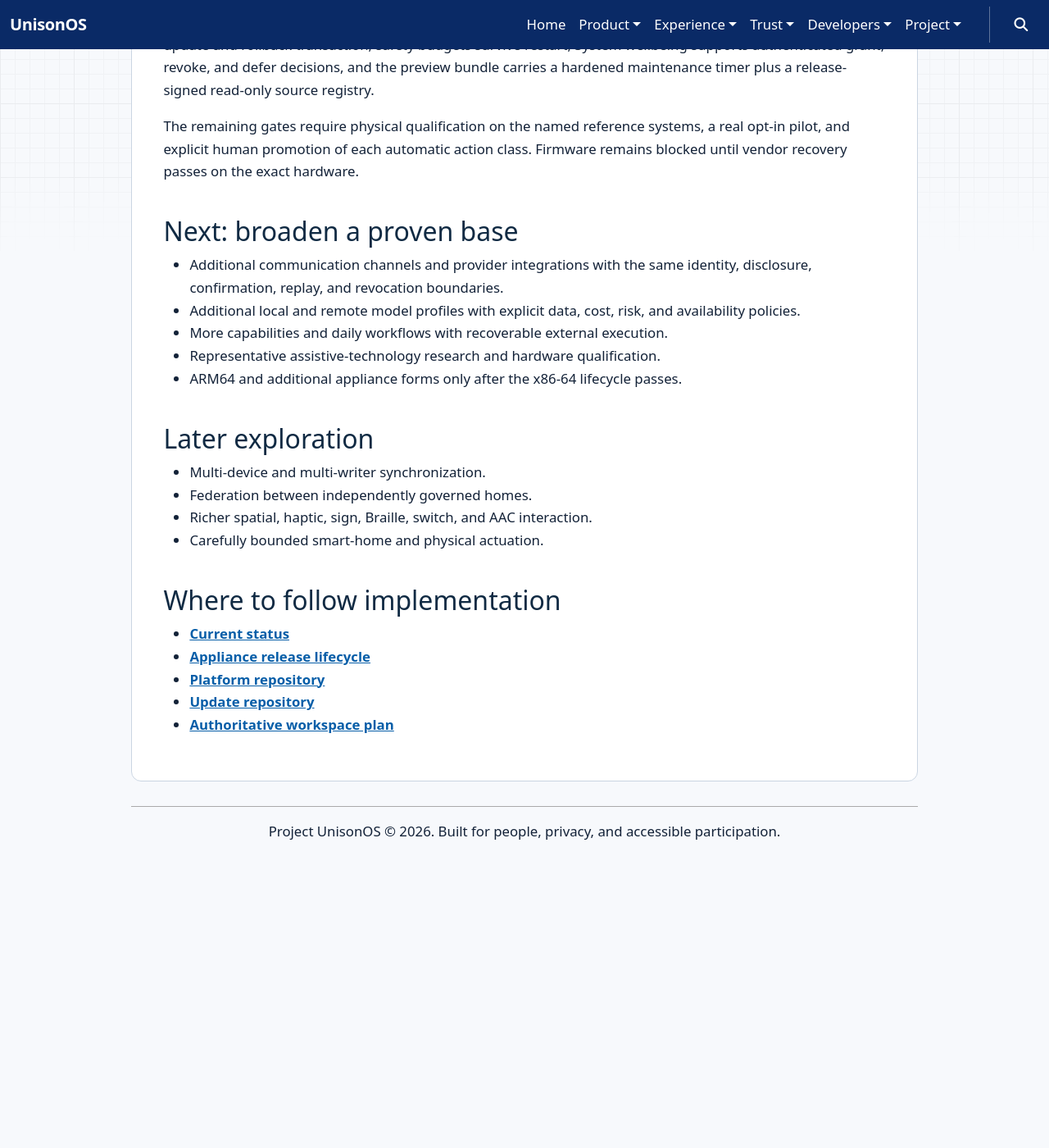
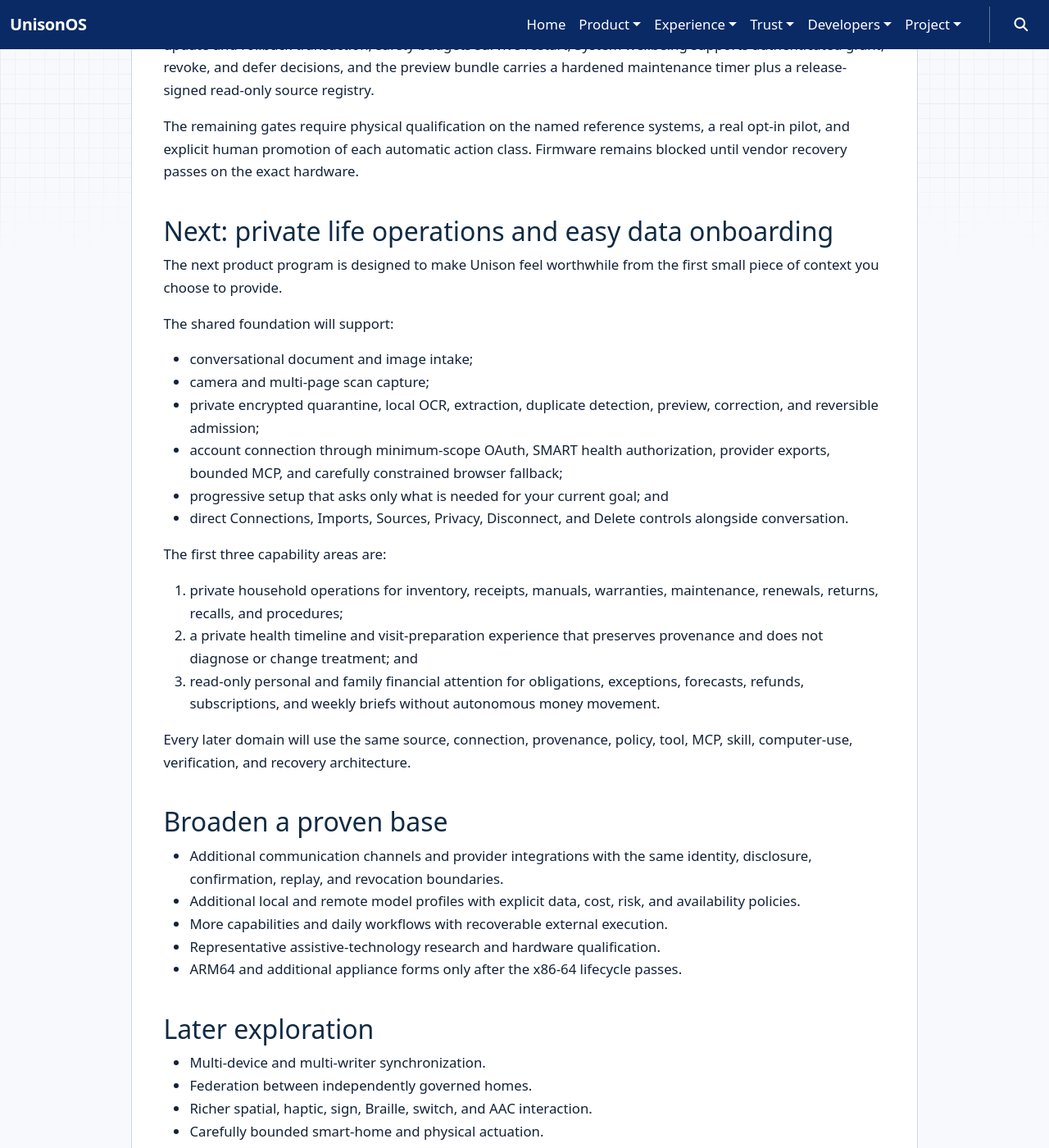
Before and after one commit to project-unisonOS/project-unisonos.github.io, an MkDocs documentation site: the page built from docs/project/roadmap.md, in a window 1280 px wide and 1400 px high, scrolled down 1811 px. Shown: the whole window at 82% size. Built offline with MkDocs 1.6.1, drawn with Linux system fonts in a browser that asks for light colours; nearby versions of some CDN libraries; before the commit the page ends 2855 px from its top, so only the background shows below that.

Commit message:
docs: add private life operations roadmap (#26)
Co-authored-by: dadam <dadam@example.com>

```diff
--- a/docs/project/roadmap.md
+++ b/docs/project/roadmap.md
@@ -78,7 +78,37 @@ systems, a real opt-in pilot, and explicit human promotion of each automatic
 action class. Firmware remains blocked until vendor recovery passes on the
 exact hardware.
 
-## Next: broaden a proven base
+## Next: private life operations and easy data onboarding
+
+The next product program is designed to make Unison feel worthwhile from the
+first small piece of context you choose to provide.
+
+The shared foundation will support:
+
+- conversational document and image intake;
+- camera and multi-page scan capture;
+- private encrypted quarantine, local OCR, extraction, duplicate detection,
+  preview, correction, and reversible admission;
+- account connection through minimum-scope OAuth, SMART health authorization,
+  provider exports, bounded MCP, and carefully constrained browser fallback;
+- progressive setup that asks only what is needed for your current goal; and
+- direct Connections, Imports, Sources, Privacy, Disconnect, and Delete
+  controls alongside conversation.
+
+The first three capability areas are:
+
+1. private household operations for inventory, receipts, manuals, warranties,
+   maintenance, renewals, returns, recalls, and procedures;
+2. a private health timeline and visit-preparation experience that preserves
+   provenance and does not diagnose or change treatment; and
+3. read-only personal and family financial attention for obligations,
+   exceptions, forecasts, refunds, subscriptions, and weekly briefs without
+   autonomous money movement.
+
+Every later domain will use the same source, connection, provenance, policy,
+tool, MCP, skill, computer-use, verification, and recovery architecture.
+
+## Broaden a proven base
 
 - Additional communication channels and provider integrations with the same
   identity, disclosure, confirmation, replay, and revocation boundaries.
```
